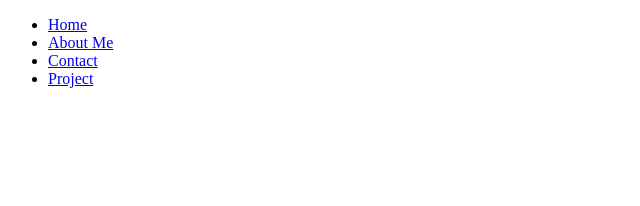
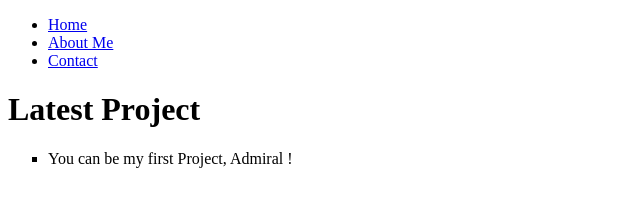
Before and after one commit to revou-fsse-feb25/milestone-1-gagahbagus666, a plain HTML site: page project.html in a window 1280 px wide. Shown: the whole page, without its empty margins (0-640 px from the left). Drawn offline with Linux system fonts and the light colour scheme.

Commit message:
project.html

```diff
--- a/project.html
+++ b/project.html
@@ -12,9 +12,14 @@
                 <li><disable><a href="/milestone-1-gagahbagus666/index.html">Home</disable></a></li>
                 <li><a href="/milestone-1-gagahbagus666/aboutme.html">About Me</a></li>
                 <li><a href="/milestone-1-gagahbagus666/contact.html">Contact</a></li>
-                <li><a href="/milestone-1-gagahbagus666/project.html">Project</a></li>
             </ul>
         </nav>
     </header>
+    <main>
+        <h1>Latest Project</h1>
+        <ul type="square">
+            <li>You can be my first Project, Admiral !</li>
+        </ul>
+    </main>
 </body>
 </html>
```
